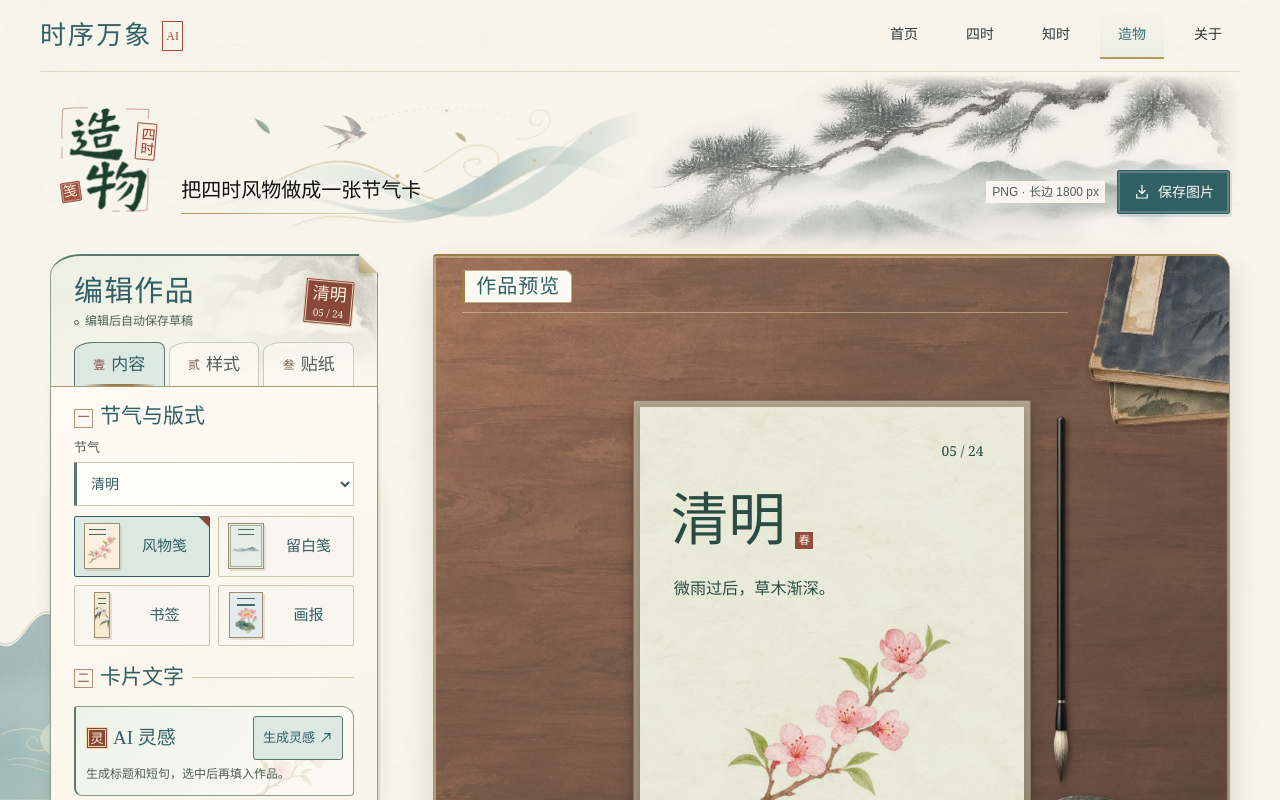
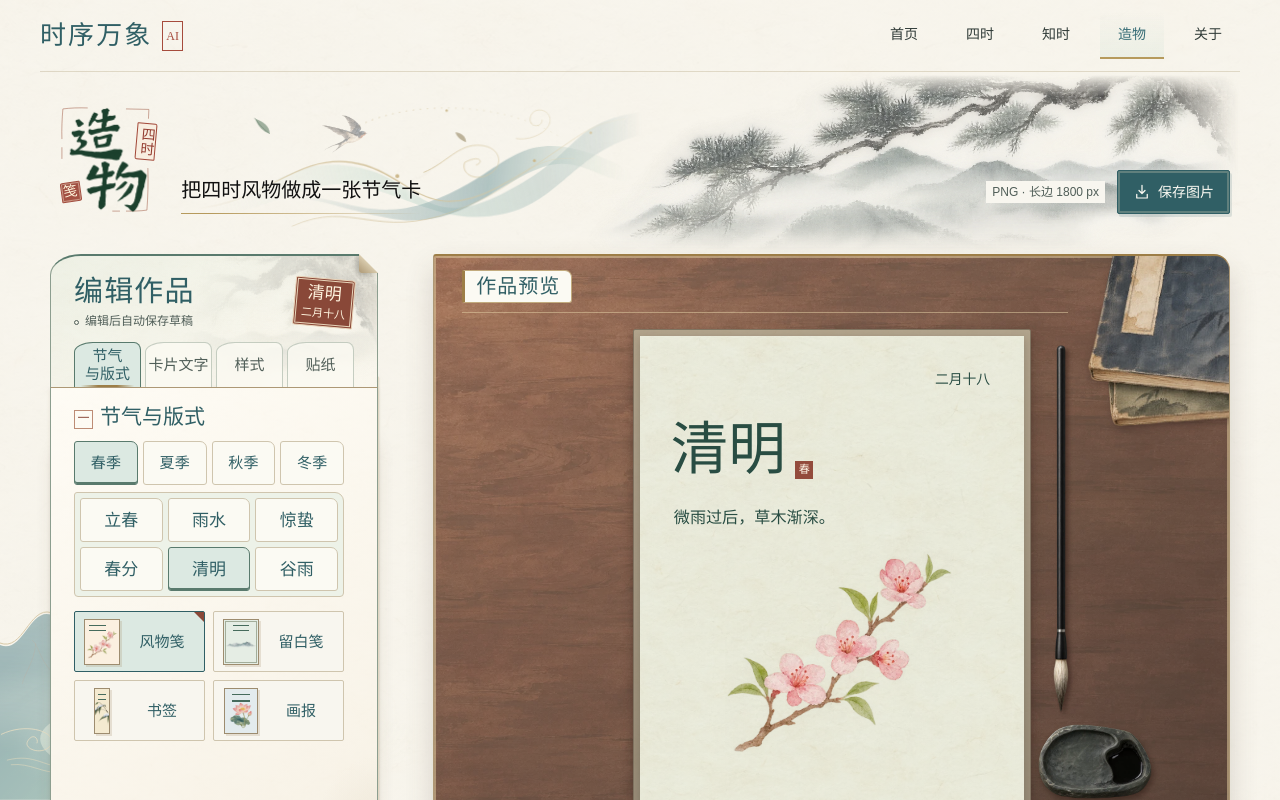
Before and after one commit to qzqoxygen/shixuwanxiang, a Next.js app: page /studio in a window 1280 px wide. Shown: the top 800 px of the page. Built offline with nearby package versions, Linux system fonts and the light colour scheme.

Commit message:
Polish homepage transitions and Studio editing

```diff
--- a/app/home/spring-home.css
+++ b/app/home/spring-home.css
@@ -240,9 +240,10 @@ body:has(.spring-home:not([style*="display: none"])) {
 }
 
 .spring-copy h1 img {
-  width: 100%;
+  width: 92%;
   height: auto;
   display: block;
+  margin-inline: auto;
 }
 
 .spring-intro {
--- a/app/studio/StudioWorkbench.tsx
+++ b/app/studio/StudioWorkbench.tsx
@@ -2,7 +2,8 @@
 
 import Image from "next/image";
 import { useRef, useState, type CSSProperties, type FocusEvent, type KeyboardEvent, type PointerEvent } from "react";
-import { SEASONS, SOLAR_TERMS } from "@/lib/solar-terms";
+import { SEASONS, SOLAR_TERMS, type Season } from "@/lib/solar-terms";
+import { STUDIO_CALENDAR_YEAR, STUDIO_LUNAR_DATES } from "@/lib/studio-lunar-dates";
 import { parseStudioDraft, STUDIO_DECORATIONS as decorations, STUDIO_PALETTES as palettes, type StudioDraft, type StudioPlacement } from "@/lib/studio-draft";
 import { STUDIO_FORMATS, STUDIO_LINE_LIMIT, STUDIO_TITLE_LIMIT, type StudioCaseSeed } from "@/lib/studio-inspiration";
 import stickerCatalog from "@/public/images/studio-stickers/manifest.json";
@@ -17,9 +18,10 @@ const templates = [
   { id: "poster", name: STUDIO_FORMATS.poster, ratio: 3 / 4, format: "画报 3:4" },
 ] as const;
 const editorTabs = [
-  { id: "content", name: "内容", mark: "壹" },
-  { id: "style", name: "样式", mark: "贰" },
-  { id: "stickers", name: "贴纸", mark: "叁" },
+  { id: "layout", name: "节气与版式" },
+  { id: "writing", name: "卡片文字" },
+  { id: "style", name: "样式" },
+  { id: "stickers", name: "贴纸" },
 ] as const;
 type EditorTab = (typeof editorTabs)[number]["id"];
 const sampleLines = {
@@ -82,7 +84,7 @@ function fitSticker(sticker: PlacedSticker, ratio: number): PlacedSticker {
 function fitDate(date: PlacedDate, ratio: number, baseWidth: number): PlacedDate {
   const size = clamp(date.size, 60, 220);
   const width = size * baseWidth / 100;
-  const height = width * 3 / 8;
+  const height = width / 4;
   const radians = date.angle * Math.PI / 180;
   const cos = Math.abs(Math.cos(radians));
   const sin = Math.abs(Math.sin(radians));
@@ -150,8 +152,11 @@ export default function StudioWorkbench({ seed, invalidCase }: { seed?: StudioCa
 function StudioEditor({ initialDraft, seed, invalidCase }: { initialDraft: StudioDraft | null; seed?: StudioCaseSeed; invalidCase: boolean }) {
   const seedTermIndex = seed ? SOLAR_TERMS.findIndex(({ id }) => id === seed.solarTermId) : 4;
   const [caseState, setCaseState] = useState(() => seed && initialDraft && initialDraft.termId !== seed.solarTermId ? "pending" : "accepted");
-  const [activeTab, setActiveTab] = useState<EditorTab>("content");
+  const [activeTab, setActiveTab] = useState<EditorTab>(() =>
+    seed && (!initialDraft || initialDraft.termId === seed.solarTermId) ? "writing" : "layout"
+  );
   const [termIndex, setTermIndex] = useState(() => initialDraft ? SOLAR_TERMS.findIndex(({ id }) => id === initialDraft.termId) : seedTermIndex);
+  const [termSeason, setTermSeason] = useState<Season | null>(null);
   const [templateIndex, setTemplateIndex] = useState(() => initialDraft ? templates.findIndex(({ id }) => id === initialDraft.templateId) : 0);
   const [paletteIndex, setPaletteIndex] = useState(() => initialDraft ? palettes.findIndex(({ id }) => id === initialDraft.paletteId) : 0);
   const [decoration, setDecoration] = useState(initialDraft?.decoration ?? "template");
@@ -170,16 +175,20 @@ function StudioEditor({ initialDraft, seed, invalidCase }: { initialDraft: Studi
   const [selection, setSelection] = useState<PlacedItem["id"] | null>(null);
   const nextStickerId = useRef(stickers.reduce((next, { id }) => Math.max(next, id + 1), 1));
   const poster = useRef<HTMLElement>(null);
-  const termSelect = useRef<HTMLSelectElement>(null);
+  const selectedTermButton = useRef<HTMLButtonElement>(null);
+  const writingTab = useRef<HTMLButtonElement>(null);
   const gesture = useRef<Gesture | null>(null);
   const actionPress = useRef<{ pointer: number; button: HTMLButtonElement; x: number; y: number } | null>(null);
 
   const term = SOLAR_TERMS[termIndex];
+  const lunarDate = STUDIO_LUNAR_DATES[term.id];
+  const lunarDateLabel = `${STUDIO_CALENDAR_YEAR} 年${term.name}对应的农历日期：${lunarDate}`;
+  const termPickerSeason = termSeason ?? term.season;
   const activeCase = caseState === "accepted" && seed?.solarTermId === term.id ? seed : undefined;
   const season = SEASONS[Math.floor(termIndex / 6)];
   const template = templates[templateIndex];
   const bookmark = template.id === "bookmark";
-  const dateBaseWidth = bookmark ? 28 : 14.4;
+  const dateBaseWidth = bookmark ? 39 : 21.6;
   const date = fitDate(datePlacement ?? {
     id: "date", x: bookmark ? 72 : 84.1, y: bookmark ? 11.75 : 9.16, size: 100, angle: 0,
   }, template.ratio, dateBaseWidth);
@@ -244,7 +253,7 @@ function StudioEditor({ initialDraft, seed, invalidCase }: { initialDraft: Studi
     event.preventDefault();
     const { id } = editorTabs[next];
     setActiveTab(id);
-    event.currentTarget.parentElement?.querySelector<HTMLButtonElement>(`#studio-tab-${id}`)?.focus();
+    event.currentTarget.parentElement?.querySelector<HTMLButtonElement>(`#studio-tab-${id}`)?.focus({ preventScroll: true });
   }
 
   function removeSticker(id: number) {
@@ -424,14 +433,14 @@ function StudioEditor({ initialDraft, seed, invalidCase }: { initialDraft: Studi
           >
             <button type="button" className="studio-poster-date"
               aria-pressed={selection === "date"}
-              aria-label={`日期 ${String(termIndex + 1).padStart(2, "0")} / ${SOLAR_TERMS.length}`}
-              title="拖动日期调整位置"
-              style={{ left: `${date.x}%`, top: `${date.y}%`, fontSize: `${dateWidth / 4}cqw`, rotate: `${date.angle}deg` }}
+              aria-label={lunarDateLabel}
+              title={`${lunarDateLabel}（可拖动）`}
+              style={{ left: `${date.x}%`, top: `${date.y}%`, fontSize: `${dateWidth / 6}cqw`, rotate: `${date.angle}deg` }}
               onClick={() => setSelection("date")}
               onPointerDown={(event) => startGesture(event, date, "move")}
               onKeyDown={(event) => handleItemKey(event, date)}
             >
-              {String(termIndex + 1).padStart(2, "0")} / {SOLAR_TERMS.length}
+              {lunarDate}
             </button>
             <div className="studio-poster-title" data-length={titleLength > 8 ? "long" : titleLength > 4 ? "medium" : "short"}>
               <span>{title}</span><span className="studio-poster-seal" aria-hidden="true">{season.name}</span>
@@ -464,7 +473,7 @@ function StudioEditor({ initialDraft, seed, invalidCase }: { initialDraft: Studi
                 "--selection-x": `${selected.x}%`,
                 "--selection-y": `${selected.y}%`,
                 "--selection-size": `${selected.id === "date" ? dateWidth : selected.size}%`,
-                "--selection-height": selected.id === "date" ? `max(${dateWidth * 3 / 8}cqw, 28px)` : undefined,
+                "--selection-height": selected.id === "date" ? `max(${dateWidth / 4}cqw, 28px)` : undefined,
                 "--selection-edge": selectedSticker && `calc(max(${selectedSticker.size}cqi, 44px) * ${rotationExtent(selectedSticker.angle) / 2})`,
                 "--selection-angle": `${selected.angle}deg`,
               } as CSSProperties}
@@ -531,22 +540,23 @@ function StudioEditor({ initialDraft, seed, invalidCase }: { initialDraft: Studi
                   : draftStatus === "error" ? "草稿保存失败，可先保存图片" : "编辑后自动保存草稿"}
               </p>
             </div>
-            <span className="studio-editor-stamp" aria-hidden="true">
+            <span className="studio-editor-stamp" title={lunarDateLabel}>
               {term.name}
-              <small>{String(termIndex + 1).padStart(2, "0")} / 24</small>
+              <small>{lunarDate}</small>
             </span>
           </div>
           <div className="studio-editor-tabs" role="tablist" aria-label="作品编辑分类">
-            {editorTabs.map(({ id, name, mark }, index) => (
+            {editorTabs.map(({ id, name }, index) => (
               <button key={id} type="button" role="tab" id={`studio-tab-${id}`} aria-controls={`studio-panel-${id}`}
+                ref={id === "writing" ? writingTab : undefined}
                 aria-selected={activeTab === id} tabIndex={activeTab === id ? 0 : -1}
                 onClick={() => setActiveTab(id)} onKeyDown={(event) => handleEditorTabKey(event, index)}>
-                <span aria-hidden="true">{mark}</span>{name}
+                {name}
               </button>
             ))}
           </div>
         </div>
-        <div className="studio-fields" role="tabpanel" id="studio-panel-content" aria-labelledby="studio-tab-content" hidden={activeTab !== "content"}>
+        <div className="studio-fields" role="tabpanel" id="studio-panel-layout" aria-labelledby="studio-tab-layout" tabIndex={0} hidden={activeTab !== "layout"}>
           {invalidCase && <p className="studio-case-import" role="status">这则案例无法用于当前节气。你可以继续编辑，或回知时重新选一则。</p>}
           {seed && caseState === "pending" && <div className="studio-case-import" role="group" aria-label="导入知时案例">
             <strong>{seed.title}</strong>
@@ -554,29 +564,33 @@ function StudioEditor({ initialDraft, seed, invalidCase }: { initialDraft: Studi
             <div>
               <button type="button" onClick={() => {
                 setTermIndex(seedTermIndex);
+                setTermSeason(null);
                 setCaseState("accepted");
-                requestAnimationFrame(() => termSelect.current?.focus());
+                setActiveTab("writing");
+                requestAnimationFrame(() => writingTab.current?.focus({ preventScroll: true }));
               }}>切换到{SOLAR_TERMS[seedTermIndex].name}</button>
               <button type="button" onClick={() => {
                 setCaseState("dismissed");
-                requestAnimationFrame(() => termSelect.current?.focus());
+                setTermSeason(null);
+                requestAnimationFrame(() => selectedTermButton.current?.focus());
               }}>继续原草稿</button>
             </div>
           </div>}
           <fieldset>
             <legend><span aria-hidden="true">一</span>节气与版式</legend>
-            <label>
-              节气
-              <select ref={termSelect} value={termIndex} onChange={(event) => setTermIndex(Number(event.currentTarget.value))}>
-                {SEASONS.map(({ id, name }, seasonIndex) => (
-                  <optgroup key={id} label={`${name}季`}>
-                    {SOLAR_TERMS.slice(seasonIndex * 6, seasonIndex * 6 + 6).map((option, index) => (
-                      <option key={option.id} value={seasonIndex * 6 + index}>{option.name}</option>
-                    ))}
-                  </optgroup>
+            <div className="studio-picker">
+              <div className="studio-picker-options studio-picker-seasons" role="group" aria-label="节气季节">
+                {SEASONS.map(({ id, name }) => (
+                  <button key={id} type="button" aria-pressed={termPickerSeason === id} onClick={() => setTermSeason(id)}>{name}季</button>
                 ))}
-              </select>
-            </label>
+              </div>
+              <div className="studio-picker-options studio-picker-terms" role="group" aria-label="选择节气">
+                {SOLAR_TERMS.map((option, index) => option.season === termPickerSeason && (
+                  <button key={option.id} ref={termIndex === index ? selectedTermButton : undefined} type="button"
+                    aria-pressed={termIndex === index} onClick={() => setTermIndex(index)}>{option.name}</button>
+                ))}
+              </div>
+            </div>
             <div className="studio-template-options" role="group" aria-label="选择版式">
               {templates.map((option, index) => (
                 <button key={option.id} type="button" data-template={option.id} title={option.format}
@@ -587,8 +601,10 @@ function StudioEditor({ initialDraft, seed, invalidCase }: { initialDraft: Studi
               ))}
             </div>
           </fieldset>
+        </div>
+        <div className="studio-fields" role="tabpanel" id="studio-panel-writing" aria-labelledby="studio-tab-writing" tabIndex={0} hidden={activeTab !== "writing"}>
           <fieldset className="studio-writing">
-            <legend><span aria-hidden="true">二</span>卡片文字</legend>
+            <legend><span aria-hidden="true">一</span>卡片文字</legend>
             <StudioInspiration
               key={`${term.id}:${template.id}:${activeCase?.caseId ?? ""}`}
               term={term}
@@ -606,7 +622,7 @@ function StudioEditor({ initialDraft, seed, invalidCase }: { initialDraft: Studi
             </label>
           </fieldset>
         </div>
-        <div className="studio-fields" role="tabpanel" id="studio-panel-style" aria-labelledby="studio-tab-style" hidden={activeTab !== "style"}>
+        <div className="studio-fields" role="tabpanel" id="studio-panel-style" aria-labelledby="studio-tab-style" tabIndex={0} hidden={activeTab !== "style"}>
           <fieldset className="studio-colorway">
             <legend><span aria-hidden="true">一</span>底色</legend>
             <div className="studio-palette-options">
@@ -630,7 +646,7 @@ function StudioEditor({ initialDraft, seed, invalidCase }: { initialDraft: Studi
             </div>
           </fieldset>
         </div>
-        <div className="studio-fields" role="tabpanel" id="studio-panel-stickers" aria-labelledby="studio-tab-stickers" hidden={activeTab !== "stickers"}>
+        <div className="studio-fields" role="tabpanel" id="studio-panel-stickers" aria-labelledby="studio-tab-stickers" tabIndex={0} hidden={activeTab !== "stickers"}>
           <fieldset className="studio-library">
             <legend><span aria-hidden="true">一</span>贴纸素材</legend>
             {stickers.length > 1 && (
@@ -645,12 +661,11 @@ function StudioEditor({ initialDraft, seed, invalidCase }: { initialDraft: Studi
                 </select>
               </label>
             )}
-            <label>
-              素材分类
-              <select value={category} onChange={(event) => setFilter(event.currentTarget.value)}>
-                {categories.map(({ id, name }) => <option key={id} value={id}>{name}</option>)}
-              </select>
-            </label>
+            <div className="studio-picker-options studio-picker-categories" role="group" aria-label="素材分类">
+              {categories.map(({ id, name }) => (
+                <button key={id} type="button" aria-pressed={category === id} onClick={() => setFilter(id)}>{name}</button>
+              ))}
+            </div>
             <div className="studio-library-grid">
               {shownAssets.map((asset) => (
                 <button key={asset.id} type="button" aria-label={`添加${asset.name}`} onClick={(event) => addSticker(asset, event.detail === 0)}>
--- a/app/studio/studio.css
+++ b/app/studio/studio.css
@@ -35,6 +35,7 @@ body:has(.studio-workbench:not([style*="display: none"])) .site-header nav a[ari
   --studio-selected: #dce9e2;
   --studio-vermilion: #894838;
   --studio-folio-inset: clamp(15px, 1.8vw, 23px);
+  --studio-workspace-height: clamp(32rem, 75svh, 37.5rem);
   --studio-display: "STXinwei", "华文新魏", "Kaiti SC", KaiTi, "Songti SC", SimSun, serif;
   --studio-interface: "Microsoft YaHei", "PingFang SC", "Noto Sans SC", sans-serif;
   --studio-brush: "STKaiti", "KaiTi", "Songti SC", SimSun, serif;
@@ -314,7 +315,10 @@ body:has(.studio-workbench:not([style*="display: none"])) .site-header nav a[ari
   position: relative;
   isolation: isolate;
   min-width: 0;
-  padding: 0 4px 8px 0;
+  display: flex;
+  flex-direction: column;
+  block-size: var(--studio-workspace-height);
+  padding-inline-end: 4px;
 }
 .studio-editor::before,
 .studio-editor::after {
@@ -341,6 +345,7 @@ body:has(.studio-workbench:not([style*="display: none"])) .site-header nav a[ari
 .studio-editor-cover {
   position: relative;
   isolation: isolate;
+  flex: none;
   padding: 18px var(--studio-folio-inset) 0;
   border: 1px solid var(--studio-jade-edge);
   border-top: 2px solid var(--studio-jade-rule);
@@ -414,22 +419,23 @@ body:has(.studio-workbench:not([style*="display: none"])) .site-header nav a[ari
   font: 400 17px/1.1 var(--studio-display);
   transform: rotate(5deg);
 }
-.studio-editor-stamp small { font: 10px/1 Georgia, serif; font-variant-numeric: tabular-nums; }
+.studio-editor-stamp small { font: 400 11px/1.2 var(--studio-brush); white-space: nowrap; }
 .studio-editor-tabs {
   --studio-tab-gap: 4px;
   display: grid;
   position: relative;
-  grid-template-columns: repeat(3, minmax(0, 1fr));
+  grid-template-columns: repeat(4, minmax(0, 1fr));
   gap: var(--studio-tab-gap);
 }
-.studio-editor-tabs:has(#studio-tab-style[aria-selected="true"]) { --studio-tab-index: 1; }
-.studio-editor-tabs:has(#studio-tab-stickers[aria-selected="true"]) { --studio-tab-index: 2; }
+.studio-editor-tabs:has(#studio-tab-writing[aria-selected="true"]) { --studio-tab-index: 1; }
+.studio-editor-tabs:has(#studio-tab-style[aria-selected="true"]) { --studio-tab-index: 2; }
+.studio-editor-tabs:has(#studio-tab-stickers[aria-selected="true"]) { --studio-tab-index: 3; }
 .studio-editor-tabs::after {
   content: "";
   position: absolute;
   z-index: 1;
   inset: auto auto 0 0;
-  width: calc((100% - 2 * var(--studio-tab-gap)) / 3);
+  width: calc((100% - 3 * var(--studio-tab-gap)) / 4);
   height: 2px;
   background: linear-gradient(90deg, transparent 10%, var(--studio-gold-rule) 36% 64%, transparent 90%);
   translate: calc(var(--studio-tab-index, 0) * (100% + var(--studio-tab-gap))) 0;
@@ -440,28 +446,31 @@ body:has(.studio-workbench:not([style*="display: none"])) .site-header nav a[ari
   display: flex;
   align-items: center;
   justify-content: center;
-  gap: 6px;
   min-height: 44px;
-  padding: 4px;
+  padding: 4px 2px;
   border: 1px solid #8c9e8f7a;
   border-bottom: 0;
   border-radius: 19px 7px 0 0 / 10px 8px 0 0;
   background: #fbfaf3c7;
   color: var(--studio-muted);
-  font: 400 17px/1 var(--studio-display);
-  white-space: nowrap;
+  font: 400 15px/1.2 var(--studio-display);
+  text-wrap: balance;
   cursor: pointer;
 }
-.studio-editor-tabs button span { color: #79604c; font-size: 12px; }
 .studio-editor-tabs button:hover { background: var(--studio-wash); }
 .studio-editor-tabs button[aria-selected="true"] {
   border-color: var(--studio-jade-rule);
   background: var(--studio-selected);
   color: var(--studio-ink);
 }
-.studio-editor-tabs button[aria-selected="true"] span { color: var(--studio-vermilion); }
 .studio-editor-tabs button:focus-visible { outline: 2px solid currentColor; outline-offset: -4px; }
 .studio-fields {
+  flex: 1;
+  min-block-size: 0;
+  overflow-y: auto;
+  scrollbar-gutter: stable;
+  scrollbar-width: thin;
+  scrollbar-color: var(--studio-jade-rule) transparent;
   padding: 16px var(--studio-folio-inset) 23px;
   border: 1px solid var(--studio-jade-edge);
   border-top-color: #ad9875;
@@ -472,6 +481,7 @@ body:has(.studio-workbench:not([style*="display: none"])) .site-header nav a[ari
     url("/images/xuan-paper.webp") center / 660px auto;
   box-shadow: 0 2px 4px #664d331f;
 }
+.studio-fields:focus-visible { outline: 2px solid var(--studio-ink); outline-offset: -3px; }
 .studio-fields fieldset { min-inline-size: 0; margin: 0; padding: 0; border: 0; }
 .studio-fields fieldset + fieldset { margin-top: 18px; padding-top: 7px; border-top: 1px solid var(--studio-line); }
 .studio-fields legend { margin: 0 0 8px; padding: 0 8px 0 0; color: var(--studio-ink); font: 400 21px/1.3 var(--studio-display); }
@@ -488,6 +498,37 @@ body:has(.studio-workbench:not([style*="display: none"])) .site-header nav a[ari
 }
 .studio-fields label { display: grid; gap: 4px; color: var(--studio-muted); font-size: 13px; }
 .studio-fields label + label { margin-top: 10px; }
+.studio-picker { display: grid; gap: 7px; margin-block: 2px 14px; }
+.studio-picker-options { display: grid; gap: 5px; }
+.studio-picker-seasons, .studio-picker-categories { grid-template-columns: repeat(4, minmax(0, 1fr)); }
+.studio-picker-terms {
+  grid-template-columns: repeat(3, minmax(0, 1fr));
+  padding: 5px;
+  border: 1px solid var(--studio-line);
+  border-radius: 3px 9px 4px 4px;
+  background: var(--studio-wash);
+}
+.studio-picker-categories { margin-block: 4px 10px; }
+.studio-library > label + .studio-picker-categories { margin-top: 12px; }
+.studio-picker-options button {
+  min-height: 44px;
+  padding: 3px 2px;
+  border: 1px solid var(--studio-line);
+  border-radius: 3px 7px 3px 3px;
+  background: var(--studio-folio);
+  color: var(--studio-ink);
+  font: 400 15px/1.15 var(--studio-display);
+  text-wrap: balance;
+  cursor: pointer;
+}
+.studio-picker-terms button { font-size: 17px; }
+.studio-picker-options button:hover { border-color: var(--studio-jade-rule); background: var(--studio-wash); }
+.studio-picker-options button[aria-pressed="true"] {
+  border-color: var(--studio-jade-rule);
+  background: var(--studio-selected);
+  box-shadow: inset 0 -2px var(--studio-jade-rule);
+}
+.studio-picker-options button:focus-visible { outline: 2px solid var(--studio-ink); outline-offset: -3px; }
 .studio-fields :is(button, select, input, textarea) { scroll-margin-block: 12px; }
 .studio-fields :is(select, input, textarea) {
   width: 100%;
@@ -600,7 +641,22 @@ body:has(.studio-workbench:not([style*="display: none"])) .site-header nav a[ari
 .studio-case-import button:first-child { background: var(--studio-ink); color: var(--studio-folio); }
 .studio-case-import button:focus-visible { outline: 2px solid var(--studio-ink); outline-offset: 2px; }
 .studio-inspiration-status { margin: 5px 0 0; color: var(--studio-muted); font-size: 12px; line-height: 1.6; overflow-wrap: anywhere; }
-.studio-inspiration-list { display: grid; gap: 9px; margin: 9px 0 0; padding: 0; list-style: none; }
+.studio-inspiration-results {
+  max-block-size: clamp(9rem, 28svh, 15rem);
+  margin-top: 9px;
+  padding: 6px;
+  border: 1px solid var(--studio-jade-edge);
+  border-radius: 4px;
+  background: var(--studio-folio);
+  overflow-y: auto;
+  overscroll-behavior-y: contain;
+  scroll-padding-block: 6px;
+  scrollbar-gutter: stable;
+  scrollbar-width: thin;
+  scrollbar-color: var(--studio-jade-rule) transparent;
+}
+.studio-inspiration-results:focus-visible { outline: 2px solid var(--studio-ink); outline-offset: 2px; }
+.studio-inspiration-list { display: grid; gap: 9px; margin: 0; padding: 0; list-style: none; }
 .studio-inspiration-list li { display: grid; gap: 3px; }
 .studio-inspiration-list button {
   display: grid;
@@ -888,15 +944,14 @@ body:has(.studio-workbench:not([style*="display: none"])) .site-header nav a[ari
   z-index: 2;
   display: grid;
   place-items: center;
-  width: 4em;
+  width: 6em;
   height: 1.5em;
   padding: 0;
   border: 0;
   background: none;
   color: inherit;
   translate: -50% -50%;
-  font: 400 1rem/1 Georgia, serif;
-  font-variant-numeric: tabular-nums;
+  font: 400 1rem/1 var(--studio-brush);
   white-space: nowrap;
   touch-action: none;
   cursor: grab;
@@ -1116,15 +1171,21 @@ body:has(.studio-workbench:not([style*="display: none"])) .site-header nav a[ari
 }
 
 @media (min-width: 761px) {
-  .studio-editor { align-self: stretch; display: flex; flex-direction: column; padding-bottom: 0; }
-  .studio-fields:not([hidden]) { flex: 1; }
-  .studio-preview { position: relative; top: auto; align-self: stretch; display: flex; flex-direction: column; }
+  .studio-preview {
+    position: relative;
+    top: auto;
+    align-self: start;
+    block-size: var(--studio-workspace-height);
+    display: flex;
+    flex-direction: column;
+  }
   .studio-preview-caption { flex: none; }
   .studio-poster-size { flex: none; margin-block: auto; }
 }
 
 @media (max-width: 760px) {
   .studio-workbench {
+    --studio-workspace-height: clamp(25rem, 56svh, 29rem);
     grid-template-columns: minmax(0, 1fr);
     grid-template-areas: "heading" "preview" "editor";
     max-width: 480px;
@@ -1178,4 +1239,6 @@ body:has(.studio-workbench:not([style*="display: none"])) .site-header nav a[ari
 @media (max-width: 760px) and (min-height: 720px) {
   .studio-preview { --poster-height: clamp(212px, 30svh, 275px); position: sticky; top: 0; z-index: 2; }
   .studio-fields :is(button, select, input, textarea) { scroll-margin-top: 455px; }
+  .studio-inspiration-results { scroll-margin-top: 455px; }
+  .studio-inspiration-results button { scroll-margin-top: 0; }
 }
--- /dev/null
+++ b/lib/studio-lunar-dates.ts
@@ -0,0 +1,31 @@
+import type { SolarTermId } from "./solar-terms";
+
+export const STUDIO_CALENDAR_YEAR = 2026;
+// Lunar month and day of each solar term in the 2026 Gregorian year (UTC+8).
+// Source: https://www.hko.gov.hk/tc/gts/time/calendar/text/files/T2026c.txt
+export const STUDIO_LUNAR_DATES = {
+  lichun: "腊月十七",
+  yushui: "正月初二",
+  jingzhe: "正月十七",
+  chunfen: "二月初二",
+  qingming: "二月十八",
+  guyu: "三月初四",
+  lixia: "三月十九",
+  xiaoman: "四月初五",
+  mangzhong: "四月二十",
+  xiazhi: "五月初七",
+  xiaoshu: "五月廿三",
+  dashu: "六月初十",
+  liqiu: "六月廿五",
+  chushu: "七月十一",
+  bailu: "七月廿六",
+  qiufen: "八月十三",
+  hanlu: "八月廿八",
+  shuangjiang: "九月十四",
+  lidong: "九月廿九",
+  xiaoxue: "十月十四",
+  daxue: "十月廿九",
+  dongzhi: "冬月十四",
+  xiaohan: "冬月十七",
+  dahan: "腊月初二",
+} satisfies Record<SolarTermId, string>;
```
Also changed, not shown: app/home/HomeEditorial.tsx (+37 -14 lines), app/home/HomeEditorialMotion.tsx (+8 -21 lines), app/home/home-editorial.css (+129 -87 lines), app/studio/StudioInspiration.tsx (+8 -2 lines), public/images/home/editorial-lotus-collage.webp (added).
